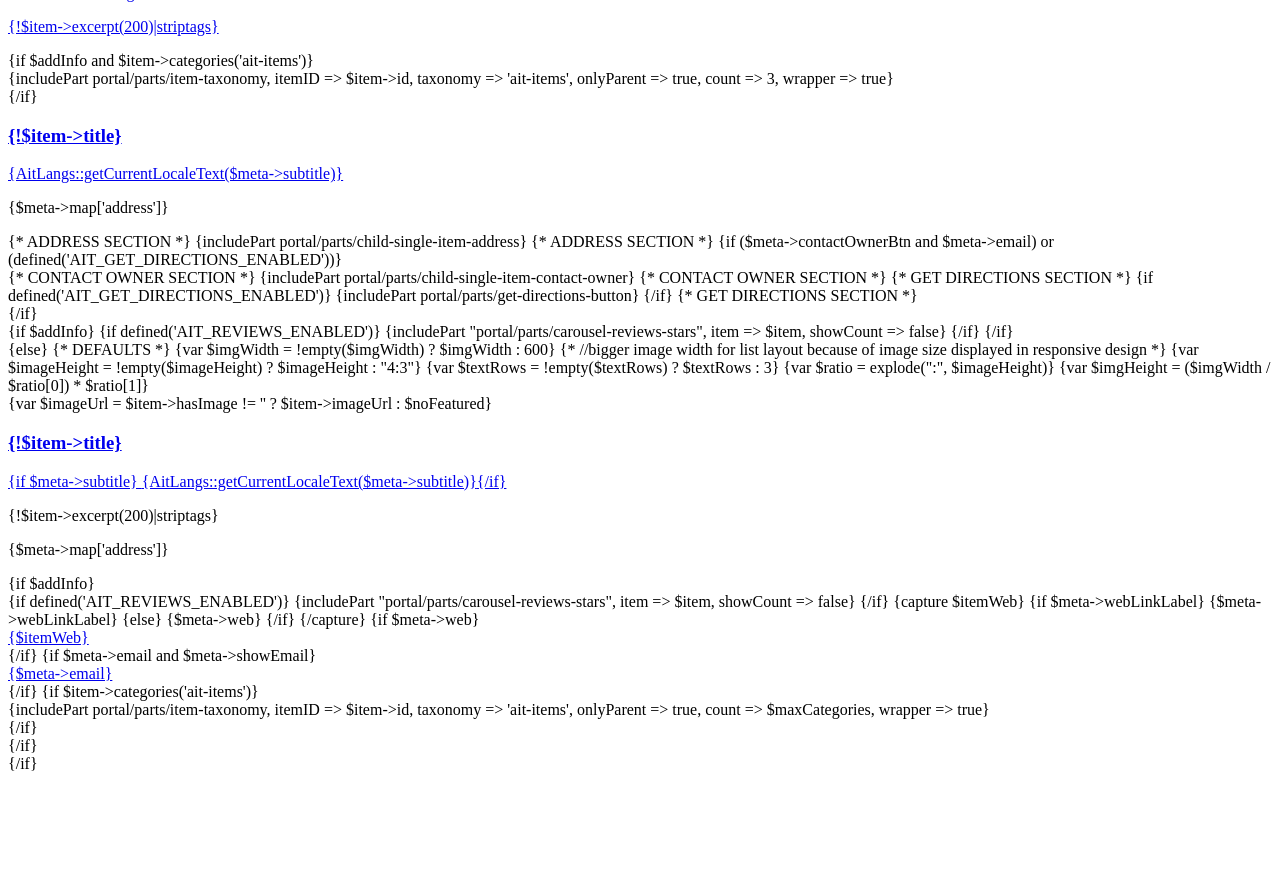
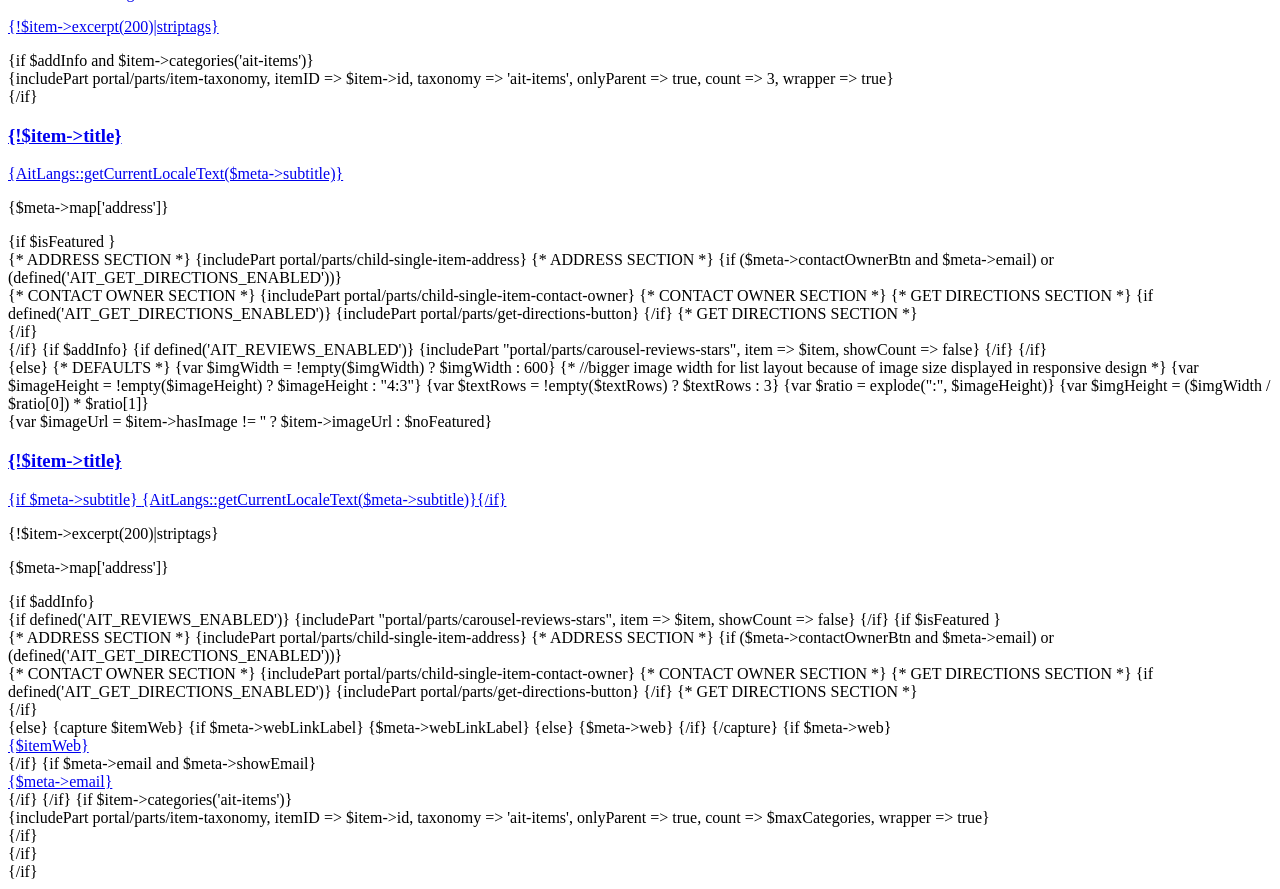
Before and after one commit to bexandy/portalsolar, a PHP site: page /item-container.php in a window 1280 px wide. Shown: the part 400-1289 px from the top of the page. Before the commit the page ends 1171 px from the top, so only its background shows below. Run offline with PHP 8.4, Linux system fonts and the light colour scheme; grey boxes are pictures that could not be loaded.

Commit message:
Contact Data in Featured List Items Homepage

```diff
--- a/portal/parts/item-container.php
+++ b/portal/parts/item-container.php
@@ -60,6 +60,7 @@
 
 			<div class="item-location"><p class="txtrows-2">{$meta->map['address']}</p></div>
 
+			{if $isFeatured }
 			<div class="column-grid column-grid-2">
 
 				<div class="column column-span-2 column-narrow column-last">
@@ -82,6 +83,7 @@
 					{/if}
 				</div>
 			</div>
+			{/if}
 
 			{if $addInfo}
 				{if defined('AIT_REVIEWS_ENABLED')}
@@ -134,6 +136,30 @@
 				{includePart "portal/parts/carousel-reviews-stars", item => $item, showCount => false}
 			{/if}
 
+			{if $isFeatured }
+				<div class="column-grid column-grid-2">
+
+					<div class="column column-span-2 column-narrow column-last">
+						{* ADDRESS SECTION *}
+						{includePart portal/parts/child-single-item-address}
+						{* ADDRESS SECTION *}
+
+						{if ($meta->contactOwnerBtn and $meta->email) or (defined('AIT_GET_DIRECTIONS_ENABLED'))}
+						<div class="contact-buttons-container">
+						{* CONTACT OWNER SECTION *}
+						{includePart portal/parts/child-single-item-contact-owner}
+						{* CONTACT OWNER SECTION *}
+
+						{* GET DIRECTIONS SECTION *}
+						{if defined('AIT_GET_DIRECTIONS_ENABLED')}
+							{includePart portal/parts/get-directions-button}
+						{/if}
+						{* GET DIRECTIONS SECTION *}
+						</div>
+						{/if}
+					</div>
+				</div>
+			{else}
 				{capture $itemWeb}
 					{if $meta->webLinkLabel}
 						{$meta->webLinkLabel}
@@ -153,6 +179,8 @@
 					<i class="fa fa-envelope"></i> <a href="mailto:{$meta->email}" target="_top">{$meta->email}</a>
 				</div>
 				{/if}
+			{/if}
+
 
 			{if $item->categories('ait-items')}
 			<div class="item-categories">
```
Also changed, not shown: custom.css (+28 -14 lines), portal/parts/child-single-item-contact-owner.php (+8 -8 lines), screenshot.png. Lines whose indentation alone changed are shown as unchanged.
